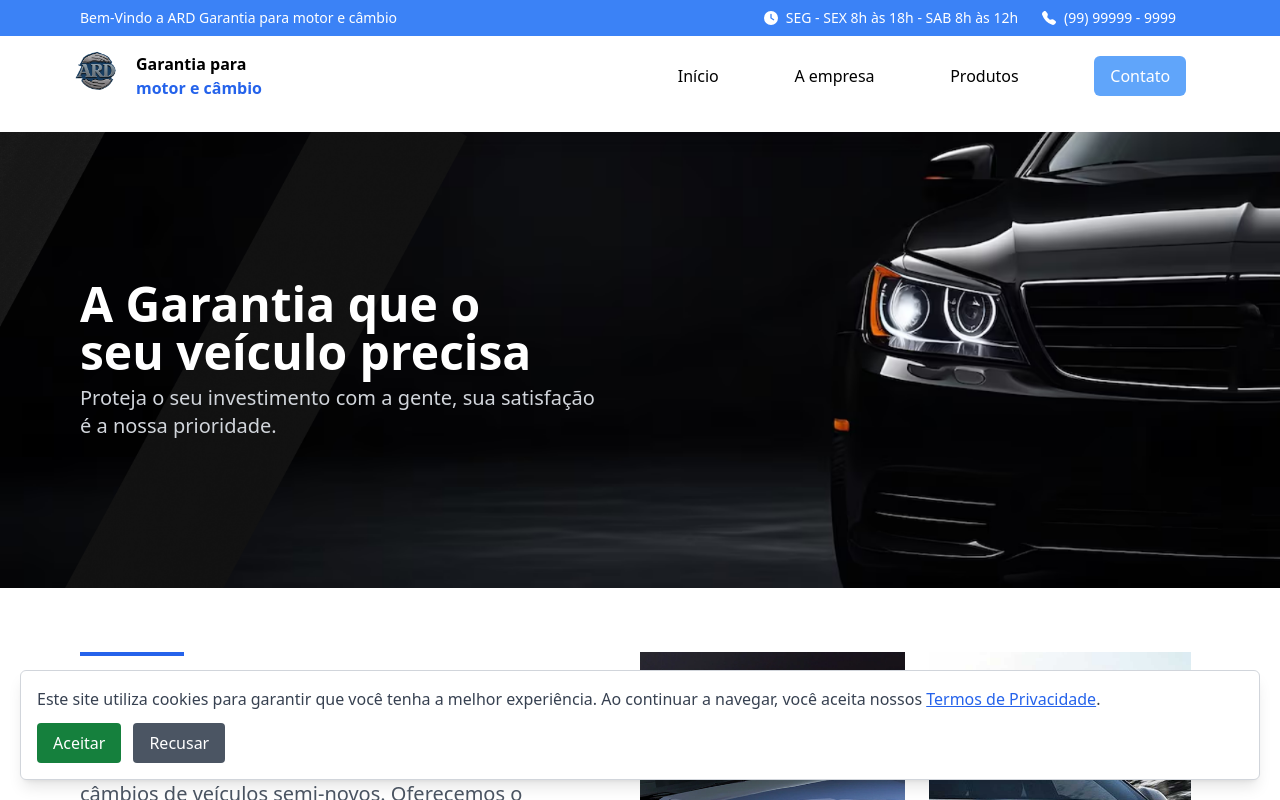
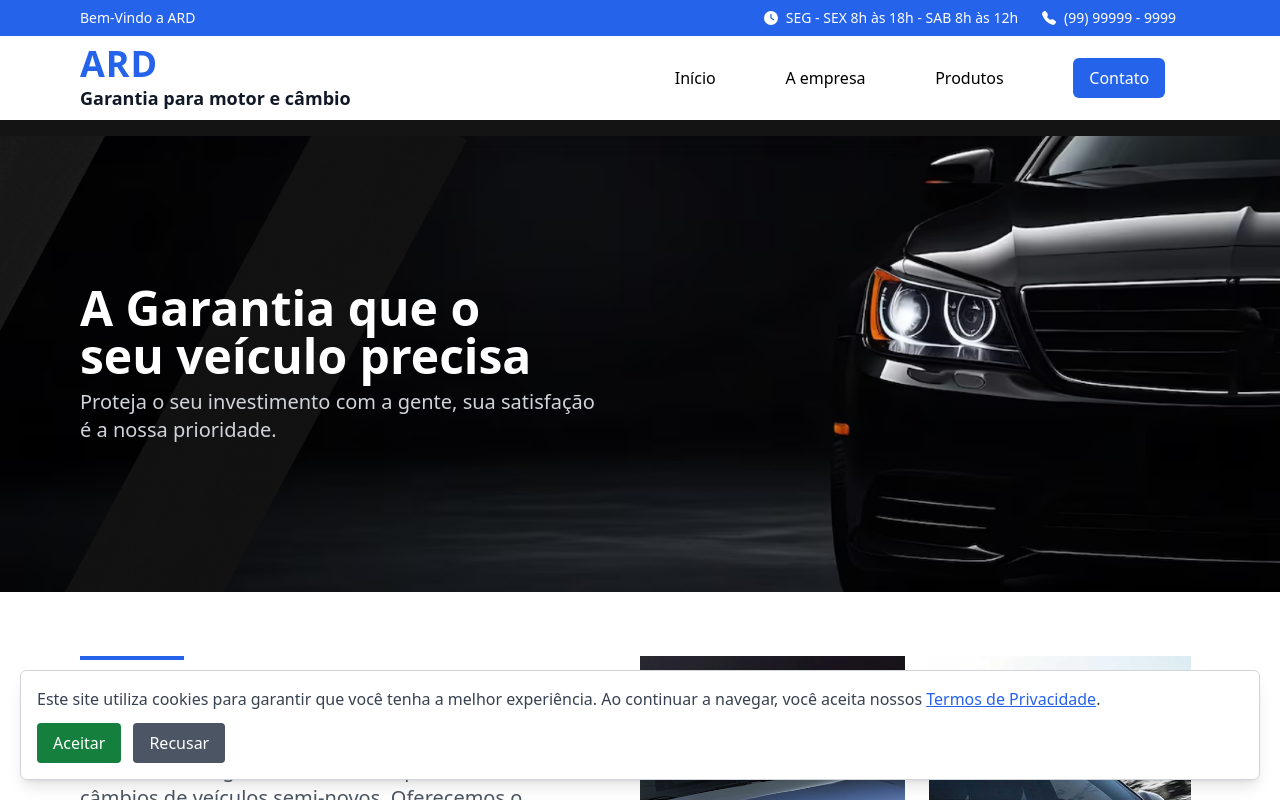
Before and after one commit to WenerRodrigo/ard, a React (Vite) app: page / in a window 1280 px wide. Shown: the top 800 px of the page. Built offline with nearby package versions, Linux system fonts and the light colour scheme.

Commit message:
fix: ajustado topHeader e menu mobile

```diff
--- a/src/components/header.tsx
+++ b/src/components/header.tsx
@@ -29,16 +29,16 @@ const Header = () => {
 
   return (
     <>
-      <div className="bg-white flex justify-between items-center px-14">
-        <div className="hidden lg:flex items-center w-full">
-          <a href="/" className="flex items-center">
-            <img src={logo} alt="Logo" className="w-20" />
-            <h1 className="font-bold">
-              Garantia para
-              <br /> <span className="text-blue-600">motor e câmbio</span>
-            </h1>
-          </a>
+      <div className="bg-white flex justify-between items-center px-20 py-2">
+        <div className="hidden lg:flex flex-col items-start justify-start w-full">
+          <h2 className="text-4xl font-extrabold text-blue-600 tracking-wide uppercase">
+            ARD
+          </h2>
+          <p className="text-lg font-semibold text-gray-900">
+            Garantia para motor e câmbio
+          </p>
         </div>
+
         <div className="hidden lg:flex items-center justify-around w-full">
           <a href="/" className="hover:text-gray-600 font-medium">
             Início
@@ -56,7 +56,7 @@ const Header = () => {
           <a
             href="https://api.whatsapp.com/send?phone=+551699999999"
             target="_blank"
-            className="font-medium bg-blue-400 hover:bg-blue-500 text-white px-4 py-2 rounded-md"
+            className="font-medium bg-blue-600 hover:bg-blue-500 text-white px-4 py-2 rounded-md"
           >
             Contato
           </a>
--- a/src/components/menu-mobile.tsx
+++ b/src/components/menu-mobile.tsx
@@ -47,10 +47,10 @@ const MenuMobile = () => {
   };
 
   return (
-    <div className="flex items-center py-2 px-2">
+    <div className="flex items-center py-2 px-2 bg-primary">
       <button
         onClick={toggleMenu}
-        className="mr-auto block lg:hidden focus:outline-none"
+        className="mr-auto block lg:hidden focus:outline-none text-white"
         aria-label="Menu"
       >
         {isOpen ? <X size="24" /> : <Menu size="24" />}
--- a/src/components/top-header.tsx
+++ b/src/components/top-header.tsx
@@ -3,9 +3,9 @@ import { BsFillTelephoneFill } from "react-icons/bs";
 
 const TopHeader = () => {
   return (
-    <div className="w-full py-2  hidden sm:flex justify-between items-center px-20 bg-blue-500">
+    <div className="w-full py-2  hidden sm:flex justify-between items-center px-20 bg-blue-600">
       <div className="text-white">
-        <p className="text-sm">Bem-Vindo a ARD Garantia para motor e câmbio</p>
+        <p className="text-sm">Bem-Vindo a ARD</p>
       </div>
       <div className="flex items-center gap-6 text-white px-6">
         <p className="flex items-center gap-2 text-sm">
```
